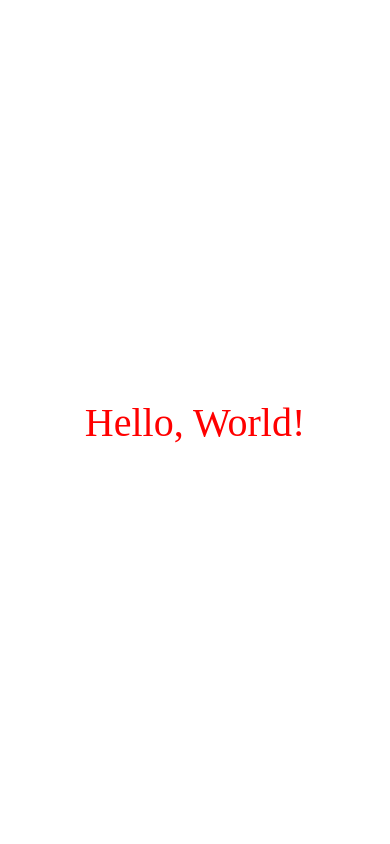
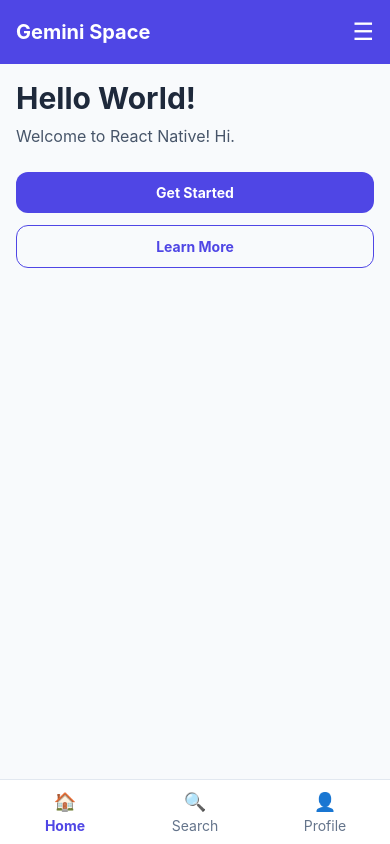
Before and after one commit to Serial-Gemini/Lescano_Laboratory9, a React Native app: screen / in a window 390 px wide. Built offline with nearby package versions, Linux system fonts and the light colour scheme.

Commit message:
is it over?

```diff
--- a/App.js
+++ b/App.js
@@ -19,13 +19,46 @@
 //   },
 // });
 
-import React from 'react';
-import { View, Text } from 'react-native';
+import './global.css';
+import { Text, Pressable, ScrollView } from 'react-native';
+
+import { SafeAreaProvider, SafeAreaView } from 'react-native-safe-area-context';
+import TopBar from './components/TopBar';
+import NavBar from './components/NavBar';
 
 export default function App() {
   return (
-    <View style={{ flex: 1, justifyContent: 'center', alignItems: 'center' }}>
-      <Text style={{ color: 'red', fontFamily: 'cursive', fontSize: 40 }}>Hello, World!</Text>
-    </View>
-  );
+
+    <SafeAreaProvider>
+      <SafeAreaView className="flex-1 bg-slate-50">
+
+        <TopBar />
+
+        <ScrollView className="flex-1" contentContainerClassName="p-4">
+
+          <Text className="text-3xl font-bold text-slate-800">
+            Hello World!
+          </Text>
+
+          <Text className="mt-2 text-base text-slate-600">
+            Welcome to React Native! Hi.
+          </Text>
+
+          <Pressable className="mt-6 items-center rounded-xl bg-indigo-600 py-3">
+            <Text className="font-bold text-white">
+              Get Started
+            </Text>
+          </Pressable>
+
+          <Pressable className="mt-3 items-center rounded-xl border border-indigo-600 py-3">
+            <Text className="font-bold text-indigo-600">
+              Learn More
+            </Text>
+          </Pressable>
+        </ScrollView>
+
+        <NavBar />
+      </SafeAreaView>
+    </SafeAreaProvider>
+  )
 }
--- a/app.json
+++ b/app.json
@@ -18,7 +18,7 @@
       }
     },
     "web": {
-      "favicon": "./assets/favicon.png"
-    }
+      "bundler": "metro"
+        }
   }
 }
--- /dev/null
+++ b/babel.config.js
@@ -0,0 +1,10 @@
+module.exports = function (api) {
+  api.cache(true);
+
+  return {
+    presets: [
+      ['babel-preset-expo', { jsxImportSource: 'nativewind' }],
+      'nativewind/babel',
+    ],
+  };
+};
--- /dev/null
+++ b/components/NavBar.js
@@ -0,0 +1,27 @@
+import { Text, View, Pressable } from 'react-native';
+
+export default function NavBar() {
+
+    return (
+
+        <View className="flex-row border-t border-slate-200 bg-white">
+            <Pressable className="flex-1 items-center py-2">
+                <Text className="text-lg">🏠</Text>
+                <Text className="text-sm font-bold text-indigo-600">Home
+
+                </Text>
+            </Pressable>
+
+            <Pressable className="flex-1 items-center py-2">
+                <Text className="text-lg">🔍</Text>
+                <Text className="text-sm text-slate-500">Search</Text>
+            </Pressable>
+
+            <Pressable className="flex-1 items-center py-2">
+                <Text className="text-lg">👤</Text>
+                <Text className="text-sm text-slate-500">Profile</Text>
+            </Pressable>
+        </View>
+
+    )
+}
--- /dev/null
+++ b/components/TopBar.js
@@ -0,0 +1,17 @@
+import { View, Text } from 'react-native';
+
+export default function TopBar() {
+
+    return (
+
+        <View className="flex-row items-center justify-center bg-indigo-600 px-4 py-4">
+            <Text className="text-xl font-bold text-white flex-1">
+                Gemini Space
+            </Text>
+
+            <Text className="text-2xl text-white">
+                ☰
+            </Text>
+        </View>
+    )
+}
--- /dev/null
+++ b/global.css
@@ -0,0 +1,3 @@
+@tailwind base;
+@tailwind components;
+@tailwind utilities;
--- /dev/null
+++ b/tailwind.config.js
@@ -0,0 +1,10 @@
+
+/** @type {import('tailwindcss').Config} */
+module.exports = {
+  content: ['./App.{js,jsx,ts,tsx}', './components/**/*.{js,jsx,ts,tsx}'],
+  presets: [require('nativewind/preset')],
+  theme: {
+    extend: {},
+  },
+  plugins: [],
+};
```
Also changed, not shown: metro.config.js (added, +8 -0 lines), package.json (+10 -2 lines), things to help/convolinks.txt, things to help/shortwalkthroughofcodes.txt (renamed from things to help/codeswalkthrough.txt), 1 other file (tests, documents, lock files or other folders).
